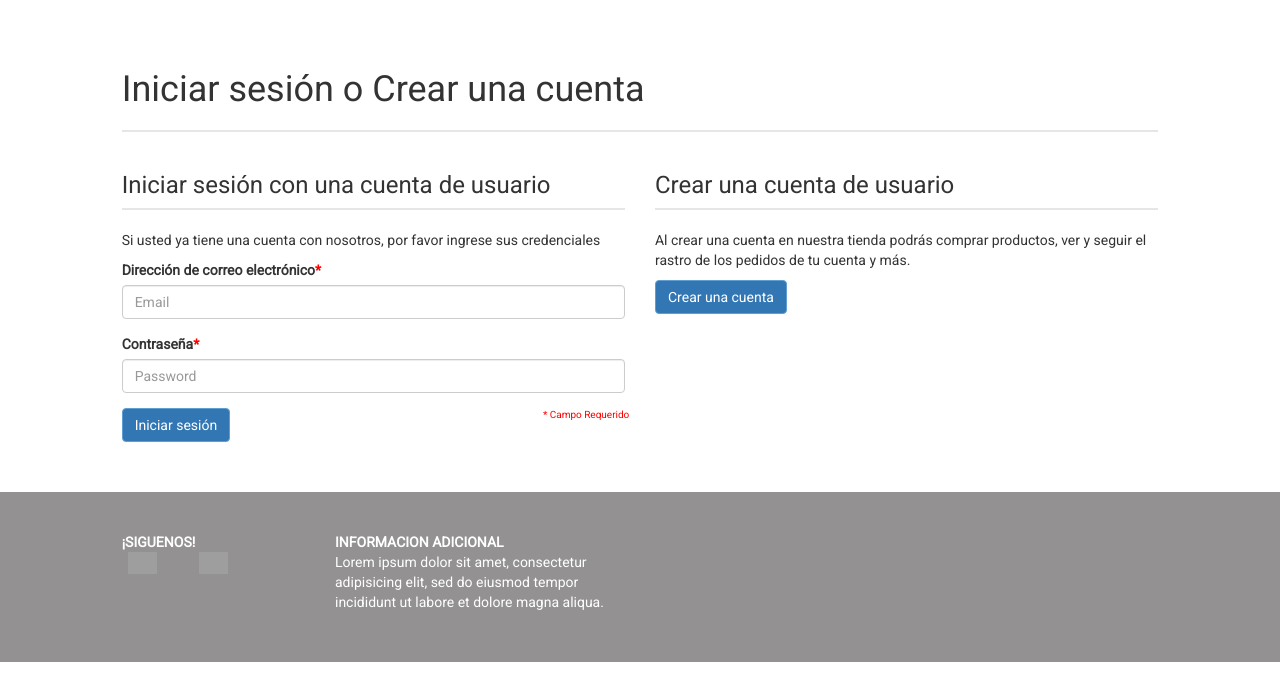
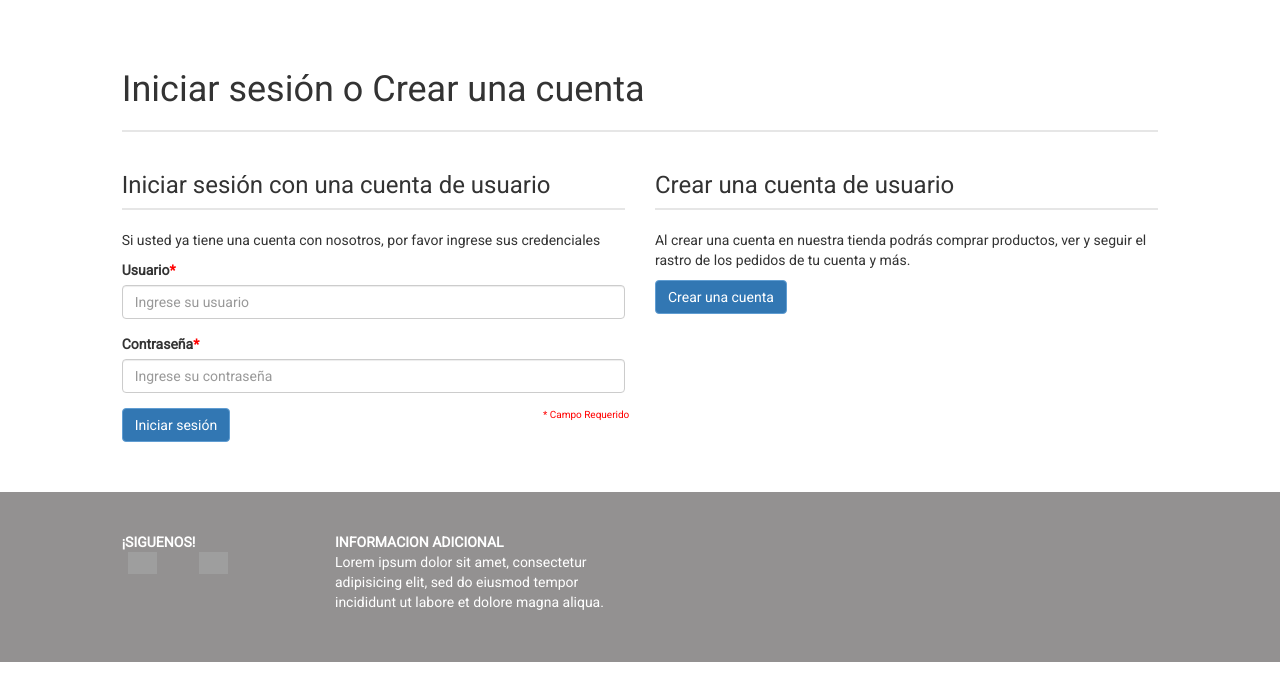
Before and after one commit to imera92/dimqualityWebshop, a CodeIgniter app: page /database/login in a window 1280 px wide. Shown: the part 52-734 px from the top of the page. Run offline with CodeIgniter, Linux system fonts and the light colour scheme; some libraries are stand-ins or nearby versions; grey boxes are pictures that could not be loaded.

Commit message:
Mejorando formulario de login

```diff
--- a/application/views/web/login.php
+++ b/application/views/web/login.php
@@ -7,17 +7,31 @@
 	            		<h3>Iniciar sesión con una cuenta de usuario</h3>
 	            		<hr class="secondary-separator">
 	            		<p>Si usted ya tiene una cuenta con nosotros, por favor ingrese sus credenciales</p>
-	            		<form>
-	            			<div class="form-group">
-	            			<label for="exampleInputEmail1">Dirección de correo electrónico<span class="red">*</span></label>
-	            				<input type="email" class="form-control" id="exampleInputEmail1" placeholder="Email">
-	            			</div>
-	            			<div class="form-group">
-	            				<label for="exampleInputPassword1">Contraseña<span class="red">*</span></label>
-	            				<input type="password" class="form-control" id="exampleInputPassword1" placeholder="Password">
-	            			</div>
-	            			<button type="submit" class="btn btn-login">Iniciar sesión</button><span class="required">* Campo Requerido</span>
-	            		</form>
+	            		<?php echo form_open('usuario/auth' , array('id' => 'frm-login')); ?>
+	            			<fieldset>
+		            			<div class="form-group">
+		            			<label for="userInput">Usuario<span class="red">*</span></label>
+		            				<?php echo form_input(array(
+		                                'id' => 'userInput',
+		                                'name' => 'user',
+		                                'value' => '',
+		                                'placeholder' => 'Ingrese su usuario',
+		                                'class' => 'form-control',
+		                            ));?>
+		            			</div>
+		            			<div class="form-group">
+		            				<label for="passwordInput">Contraseña<span class="red">*</span></label>
+		            				<?php echo form_password(array(
+		            					'id' => 'passwordInput',
+		                                'name' => 'password',
+		                                'value' => '',
+		                                'placeholder' => 'Ingrese su contraseña',
+		                                'class' => 'form-control',
+		                            ));?>
+		            			</div>
+		            			<button type="submit" class="btn btn-login">Iniciar sesión</button><span class="required">* Campo Requerido</span>
+	            			</fieldset>
+	            		<?php echo form_close(); ?>
 	            	</div>
 	            	<div class="col-xs-6">
 	            		<h3>Crear una cuenta de usuario</h3>
```
